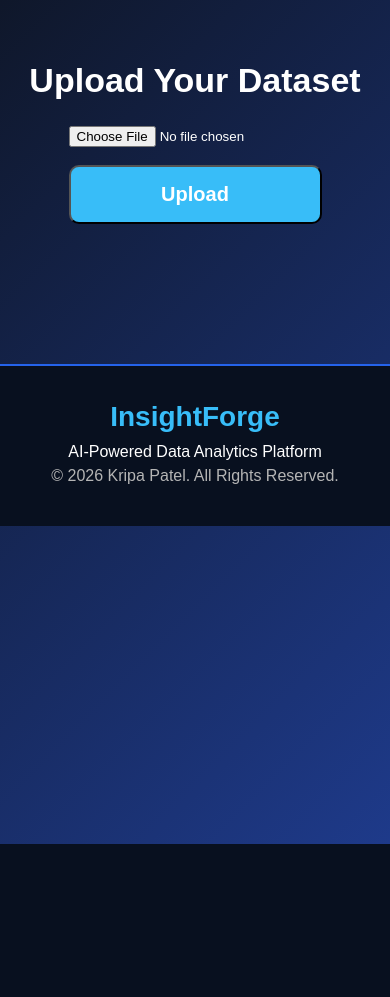
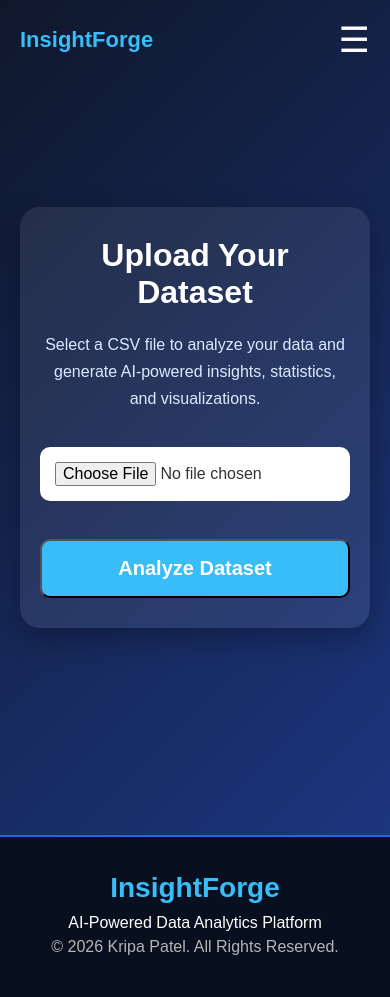
Before and after one commit to kripapatel2006-prog/InsightForge, a Flask app: page /upload-page in a window 390 px wide. Before the commit the page ends 844 px from the top, so only its background shows below. Run offline with Flask 3, Linux system fonts and the light colour scheme.

Commit message:
Improve responsive UI and redesign upload page

```diff
--- a/static/css/style.css
+++ b/static/css/style.css
@@ -310,4 +310,72 @@ nav ul li a:hover{
     .btn{
         font-size:20px;
     }
+}/* ==========================================
+   UPLOAD PAGE
+========================================== */
+
+.upload-section{
+    min-height:80vh;
+    display:flex;
+    justify-content:center;
+    align-items:center;
+    padding:40px 20px;
 }
+
+.upload-card{
+    width:100%;
+    max-width:650px;
+    background:rgba(255,255,255,0.08);
+    border-radius:20px;
+    padding:50px;
+    text-align:center;
+    box-shadow:0 10px 30px rgba(0,0,0,0.30);
+}
+
+.upload-card h1{
+    font-size:42px;
+    margin-bottom:20px;
+    color:#ffffff;
+}
+
+.upload-card p{
+    color:#dbeafe;
+    font-size:18px;
+    line-height:1.7;
+    margin-bottom:35px;
+}
+
+.file-input{
+    width:100%;
+    padding:15px;
+    background:white;
+    color:#333;
+    border:none;
+    border-radius:10px;
+    cursor:pointer;
+    font-size:16px;
+}
+
+.file-input:hover{
+    background:#f3f4f6;
+}
+
+.upload-card .btn{
+    margin-top:20px;
+}
+
+@media(max-width:768px){
+
+    .upload-card{
+        padding:30px 20px;
+    }
+
+    .upload-card h1{
+        font-size:32px;
+    }
+
+    .upload-card p{
+        font-size:16px;
+    }
+
+}
--- a/templates/upload.html
+++ b/templates/upload.html
@@ -1,27 +1,69 @@
 <!DOCTYPE html>
 <html lang="en">
+
 <head>
     <meta charset="UTF-8">
     <meta name="viewport" content="width=device-width, initial-scale=1.0">
-    <title>Upload Dataset</title>
+    <title>Upload Dataset | InsightForge</title>
 
     <link rel="stylesheet" href="{{ url_for('static', filename='css/style.css') }}">
 </head>
+
 <body>
 
-<div class="hero">
+<header>
+
+    <nav>
+
+        <h2>InsightForge</h2>
+
+        <div class="menu-toggle" id="menu-toggle">
+            ☰
+        </div>
+
+        <ul id="nav-links">
+            <li><a href="/">Home</a></li>
+            <li><a href="/upload-page">Upload</a></li>
+            <li><a href="/report">Report</a></li>
+        </ul>
+
+    </nav>
+
+</header>
+
+<section class="upload-section">
+
+    <div class="upload-card">
+
         <h1>Upload Your Dataset</h1>
 
+        <p>
+            Select a CSV file to analyze your data and generate AI-powered insights,
+            statistics, and visualizations.
+        </p>
+
         <form action="/upload" method="POST" enctype="multipart/form-data">
-        <input type="file" name="dataset" required>
+
+            <input
+                type="file"
+                name="dataset"
+                accept=".csv"
+                required
+                class="file-input"
+            >
+
             <br><br>
 
             <button class="btn" type="submit">
-            Upload
+                Analyze Dataset
             </button>
+
         </form>
 
     </div>
+
+</section>
+
 <footer class="footer">
 
     <div class="footer-content">
@@ -37,5 +79,9 @@
     </div>
 
 </footer>
+
+<script src="{{ url_for('static', filename='js/script.js') }}"></script>
+
 </body>
+
 </html>
```
Also changed, not shown: 2 other files. Lines whose indentation alone changed are shown as unchanged.
